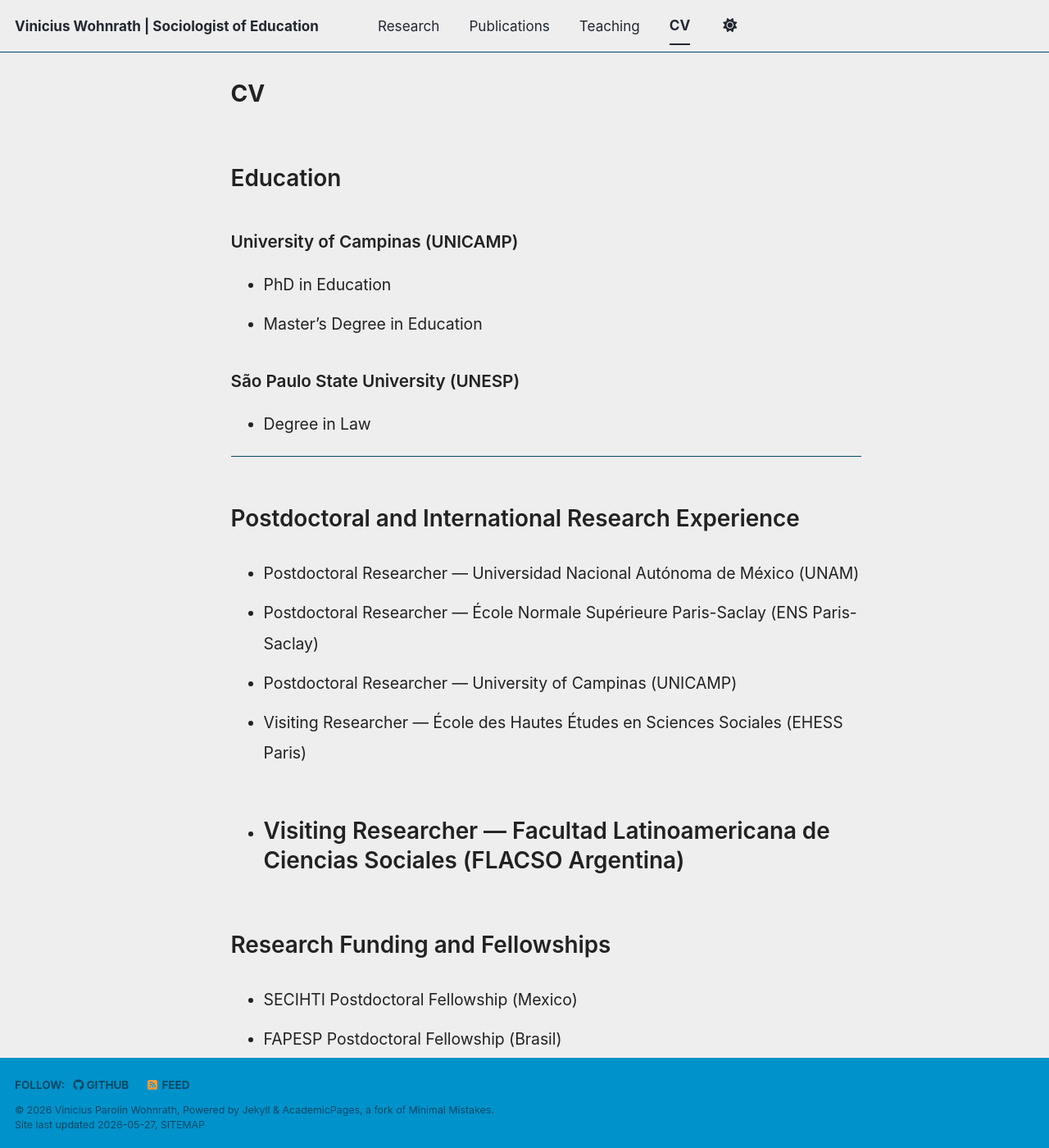
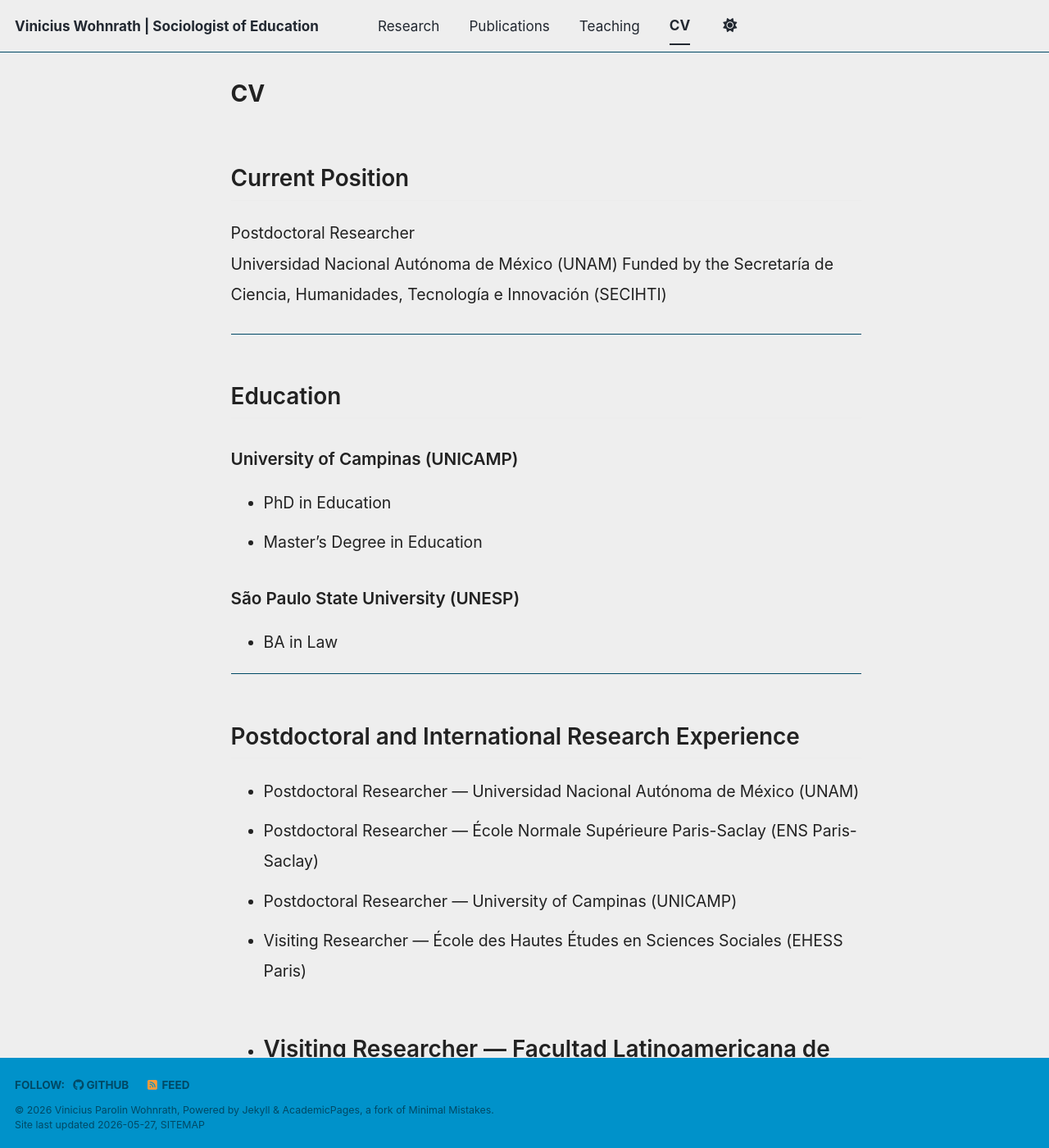
Before and after one commit to viniciuswohnrath/viniciuswohnrath.github.io, a Jekyll site: the page built from _pages/cv.md, in a window 1280 px wide and 1400 px high. Shown: the whole window at 82% size. Built offline with Jekyll 4.4.1, drawn with Linux system fonts in a browser that asks for light colours; a script bundle is joined from its source files by our own code; library files that are not in the unit come from our copies; some of the changed text lies outside the part shown.

Commit message:
Update cv.md

```diff
--- a/_pages/cv.md
+++ b/_pages/cv.md
@@ -4,6 +4,14 @@ title: "CV"
 permalink: /cv/
 author_profile: false
 classes: wide
+---
+
+## Current Position
+
+Postdoctoral Researcher
+Universidad Nacional Autónoma de México (UNAM)
+Funded by the Secretaría de Ciencia, Humanidades, Tecnología e Innovación (SECIHTI)
+
 ---
 
 ## Education
@@ -15,7 +23,7 @@ classes: wide
 
 ### São Paulo State University (UNESP)
 
-- Degree in Law
+- BA in Law
 
 ---
 
```
Also changed, not shown: other parts of _pages/cv.md (+1 -15 lines).
